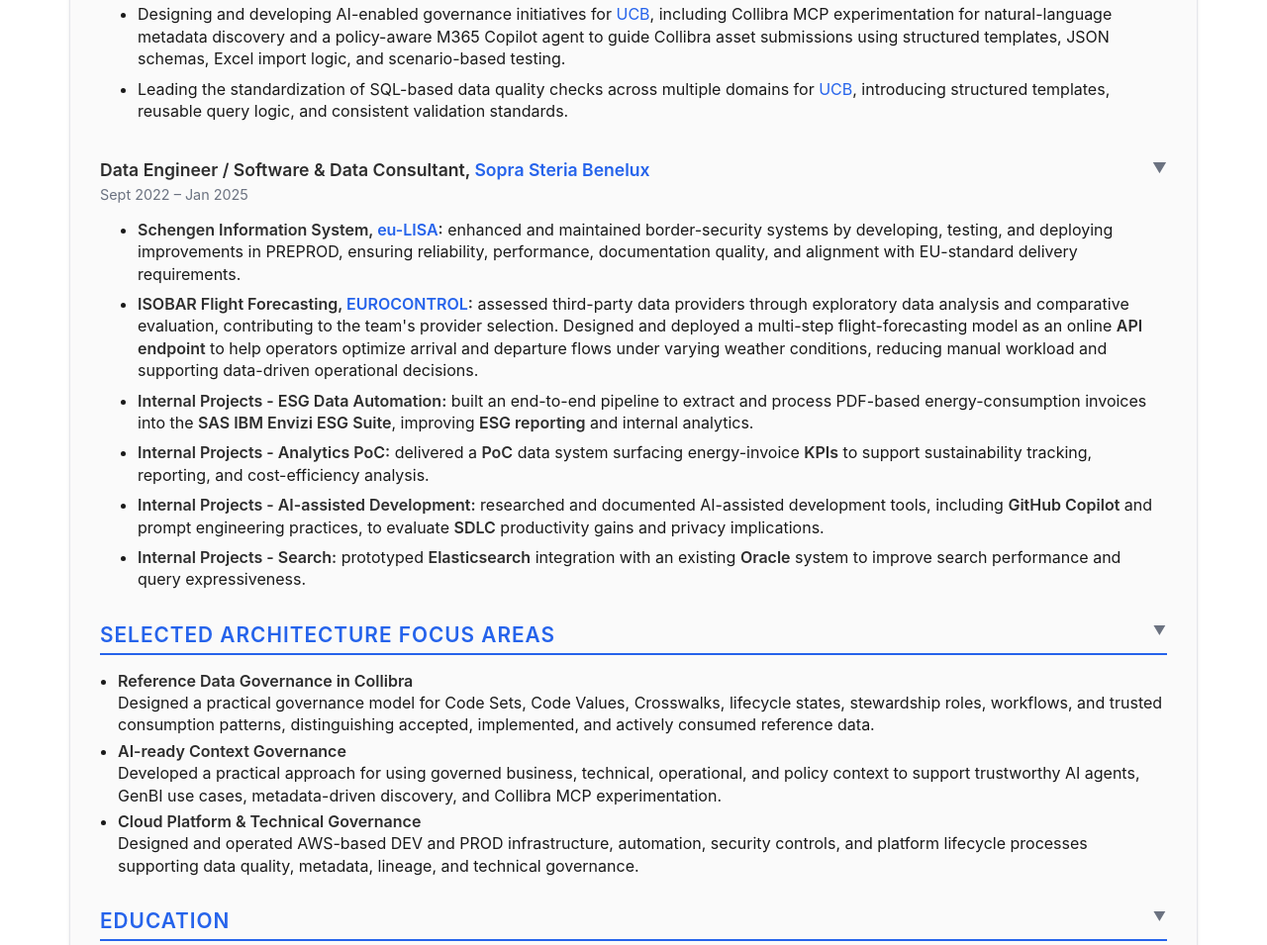
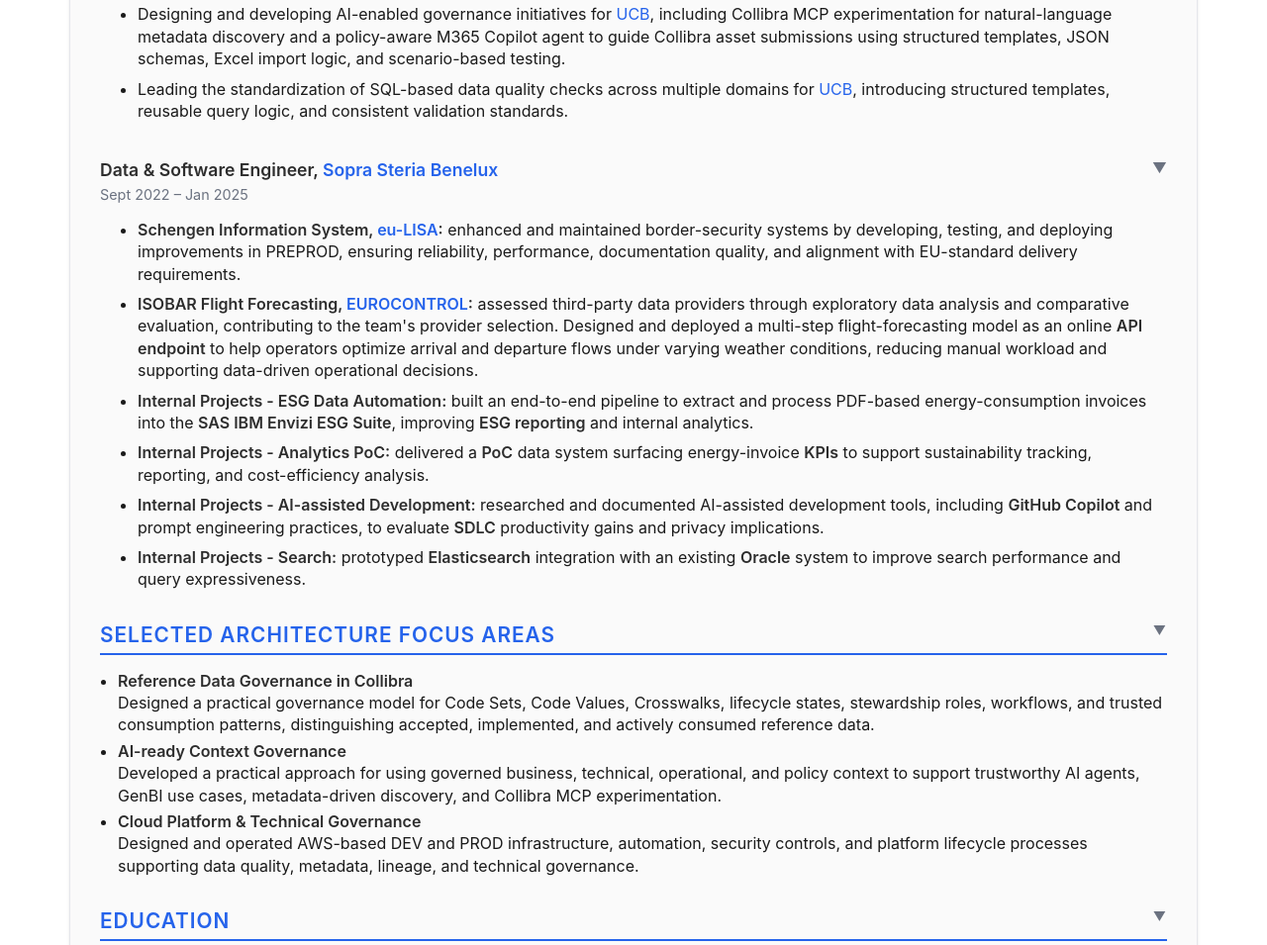
Before and after one commit to arnauudG/arnauudG.github.io, a website: page index.html in a window 1280 px wide. Shown: the part 1184-2139 px from the top of the page at 99% size. Drawn offline with nearby package versions, Linux system fonts and the light colour scheme.

Commit message:
Simplify Sopra role title

```diff
--- a/index.html
+++ b/index.html
@@ -631,7 +631,7 @@
             </ul>
         </div>
 
-            <h4 class="collapsible-company print-page-start">Data Engineer / Software & Data Consultant, <strong><a href="https://www.soprasteria.be" target="_blank" rel="noopener noreferrer">Sopra Steria Benelux</a></strong></h4>
+            <h4 class="collapsible-company print-page-start">Data & Software Engineer, <strong><a href="https://www.soprasteria.be" target="_blank" rel="noopener noreferrer">Sopra Steria Benelux</a></strong></h4>
             <p><em>Sept 2022 – Jan 2025</em></p>
             <div class="company-content">
             <ul>
```
Also changed, not shown: 1 other file.
